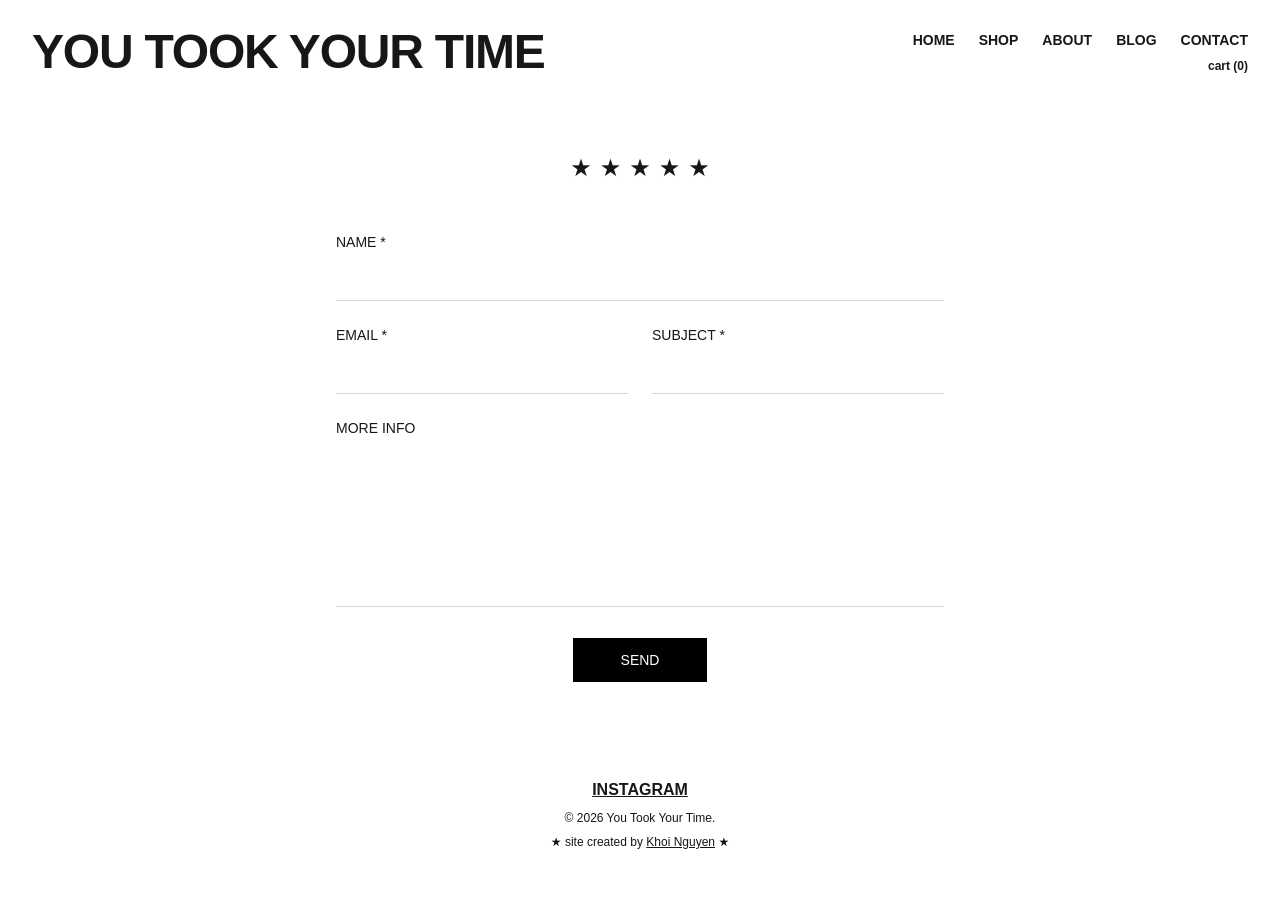
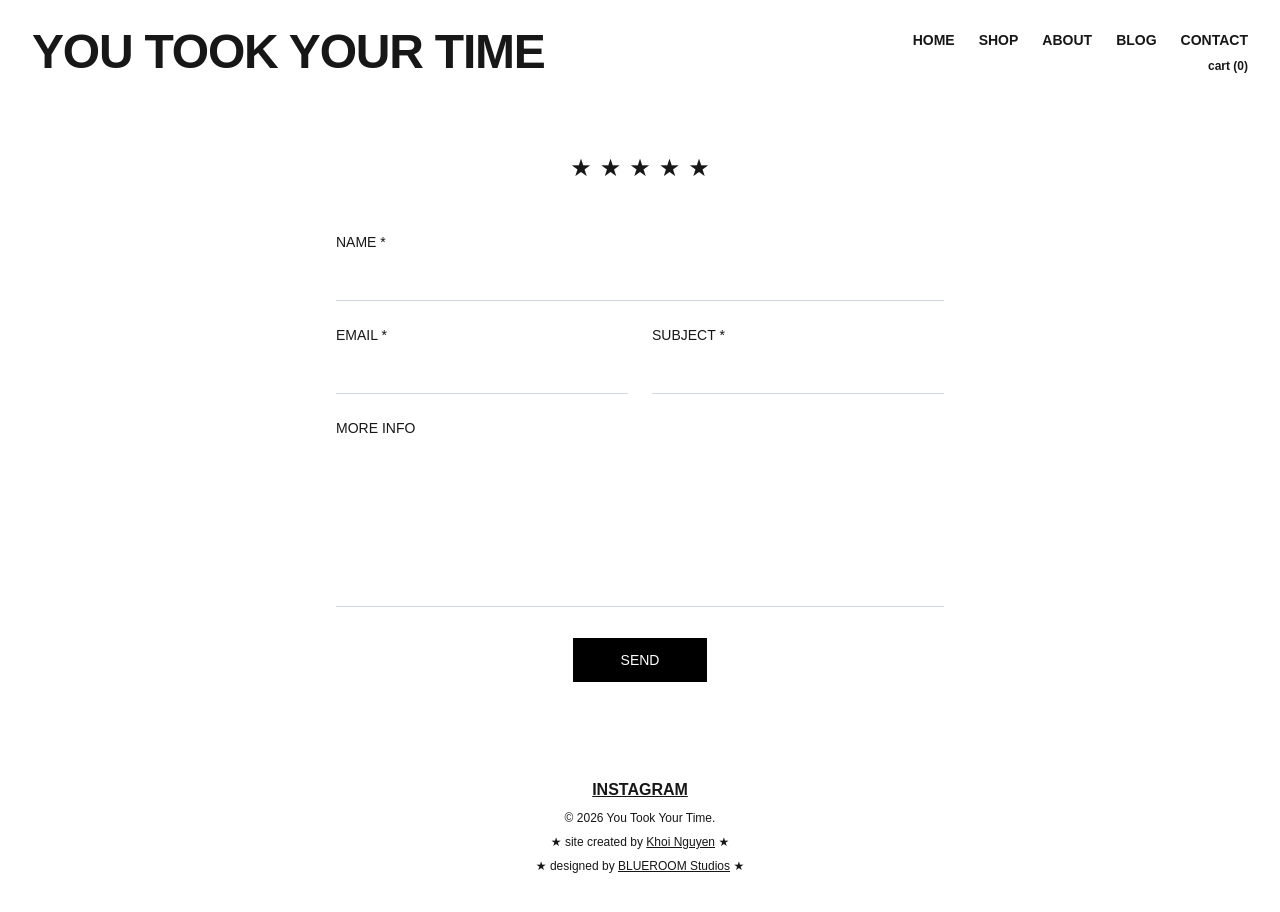
Before and after one commit to haidara02/youtookyourtime, a Next.js app: page /contact in a window 1280 px wide. Shown: the top 912 px of the page. Built offline with nearby package versions, Linux system fonts and the light colour scheme; no server answers; a web font is replaced by a local one.

Commit message:
feat: add design credit to footer with link to BLUEROOM Studios

```diff
--- a/src/components/layout/Footer.tsx
+++ b/src/components/layout/Footer.tsx
@@ -30,6 +30,19 @@ export default function Footer() {
             </Link>{" "}
             ★
           </p>
+
+          <p className="text-xs">
+            ★ designed by{" "}
+            <Link
+              href="https://www.blueroomstudios.com.au/"
+              target="_blank"
+              rel="noopener noreferrer"
+              className="underline hover:text-gray-900"
+            >
+              BLUEROOM Studios
+            </Link>{" "}
+            ★
+          </p>
         </div>
       </div>
     </footer>
```
